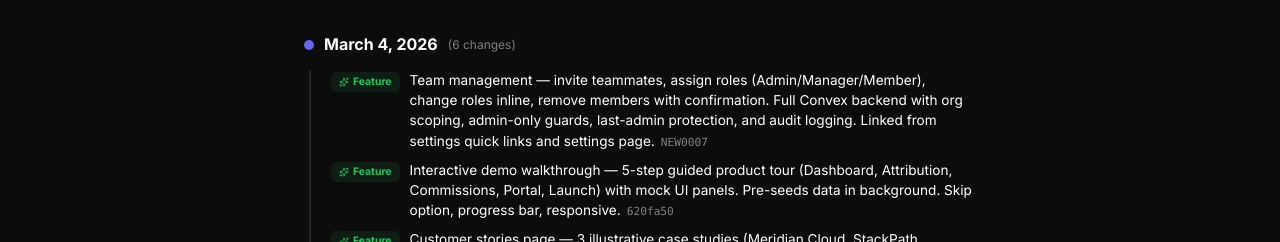
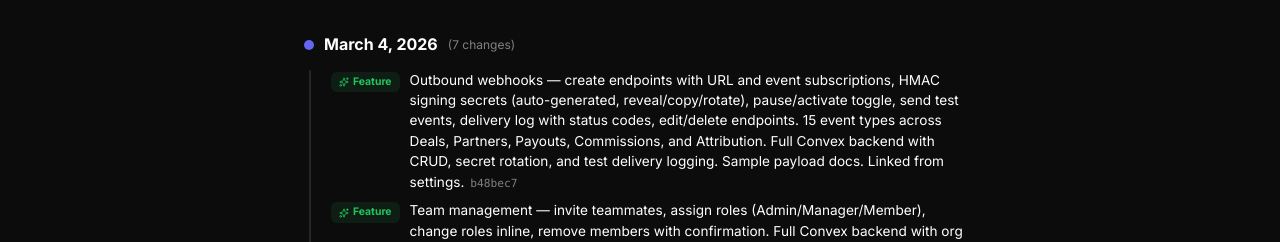
Before and after one commit to dylan3796/partner-attribution-ai, a Next.js app: page /changelog in a window 1280 px wide. Shown: the part 168-410 px from the top of the page. Built offline with nearby package versions, Linux system fonts and the light colour scheme; no server answers.

Commit message:
chore: changelog + STATUS.md updated with outbound webhooks

```diff
--- a/app/changelog/page.tsx
+++ b/app/changelog/page.tsx
@@ -15,6 +15,7 @@ const CHANGELOG: Entry[] = [
   {
     date: "March 4, 2026",
     commits: [
+      { hash: "b48bec7", type: "feat", message: "Outbound webhooks — create endpoints with URL and event subscriptions, HMAC signing secrets (auto-generated, reveal/copy/rotate), pause/activate toggle, send test events, delivery log with status codes, edit/delete endpoints. 15 event types across Deals, Partners, Payouts, Commissions, and Attribution. Full Convex backend with CRUD, secret rotation, and test delivery logging. Sample payload docs. Linked from settings." },
       { hash: "NEW0007", type: "feat", message: "Team management — invite teammates, assign roles (Admin/Manager/Member), change roles inline, remove members with confirmation. Full Convex backend with org scoping, admin-only guards, last-admin protection, and audit logging. Linked from settings quick links and settings page." },
       { hash: "620fa50", type: "feat", message: "Interactive demo walkthrough — 5-step guided product tour (Dashboard, Attribution, Commissions, Portal, Launch) with mock UI panels. Pre-seeds data in background. Skip option, progress bar, responsive." },
       { hash: "NEW0006", type: "feat", message: "Customer stories page — 3 illustrative case studies (Meridian Cloud, StackPath Analytics, Nova Security) showing before/after results for partner program transformations. Covers Deal Reg Protection, Source Wins, and Role Split attribution models. Added to nav, footer, sitemap, and resources hub." },
```
